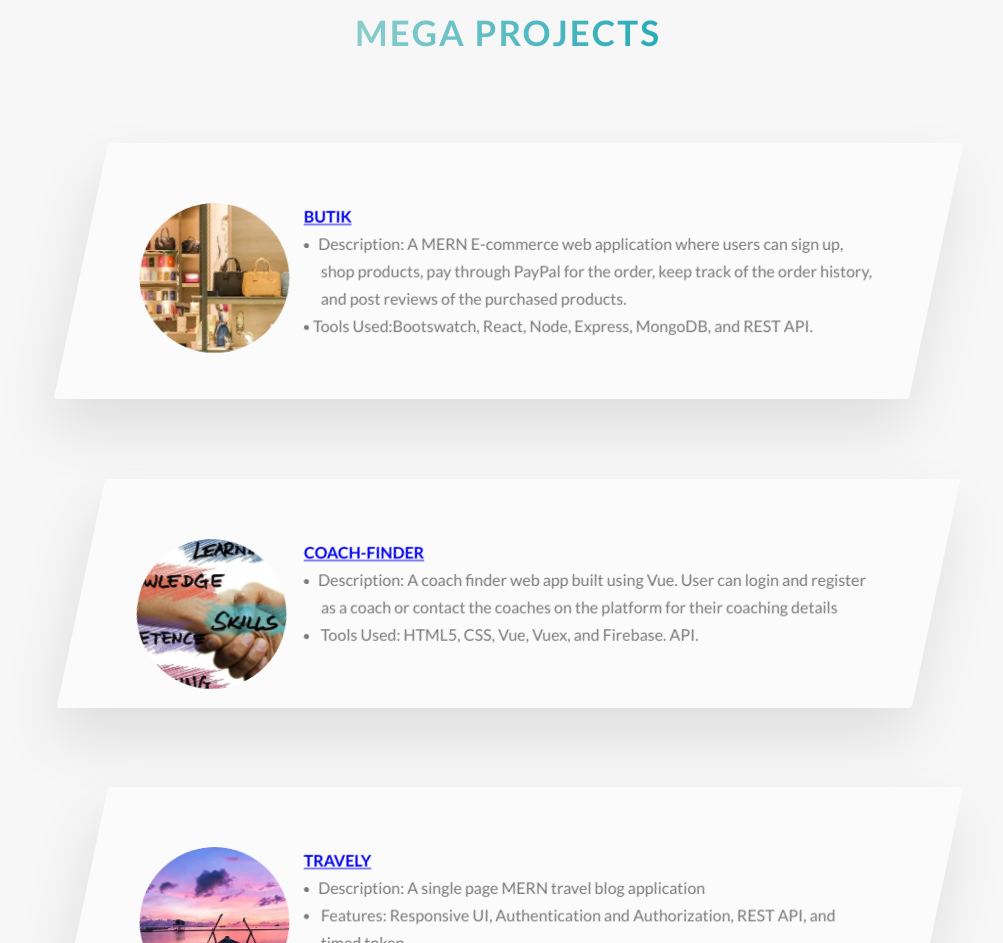
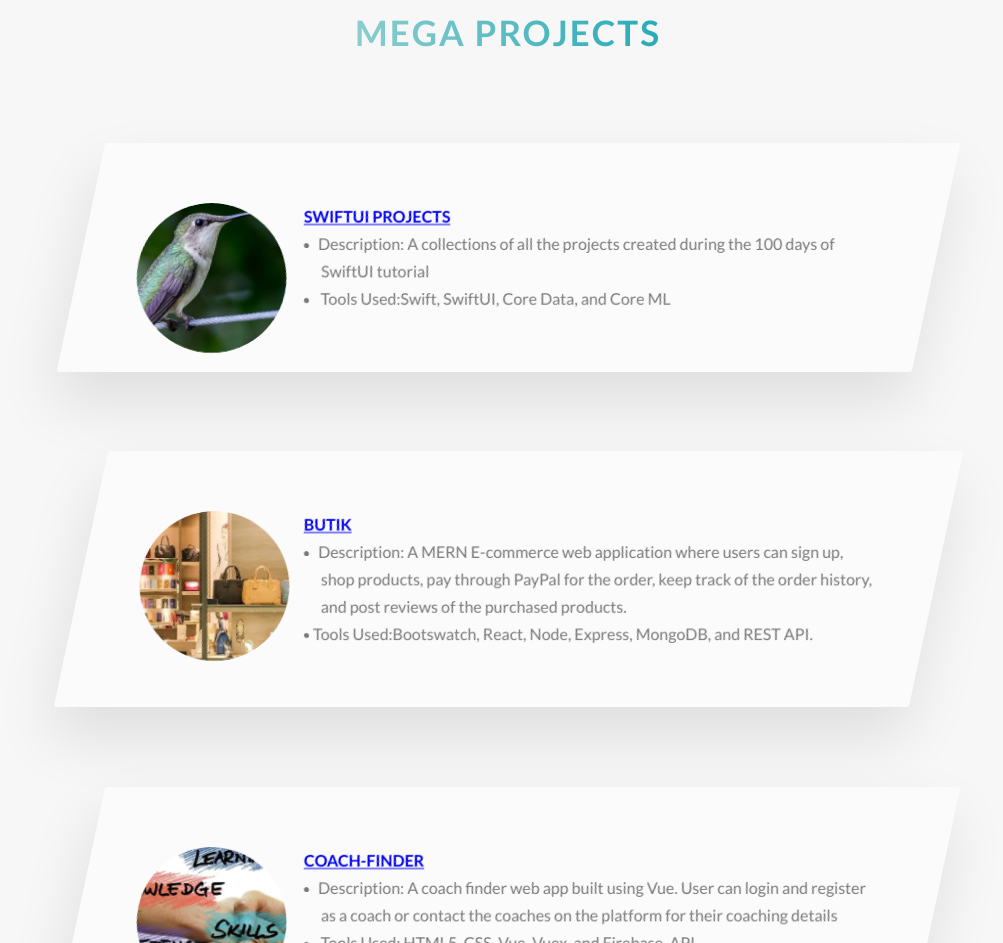
Before and after one commit to Apahadi73/portfolio-site, a website: page index.html in a window 1280 px wide. Shown: the part 5279-6222 px from the top of the page, without its empty margins (132-1135 px from the left). Drawn offline with Linux system fonts and the light colour scheme.

Commit message:
swiftui mega project added and all images compressed

```diff
--- a/index.html
+++ b/index.html
@@ -576,7 +576,35 @@
         <div class="u-center-text u-margin-bottom-big">
           <h2 class="heading-secondary">Mega Projects</h2>
         </div>
+        <div class="row">
+          <div class="story">
+            <figure class="story__shape">
+              <img src="img/swiftui.jpg" alt="Shop image" class="story__img" />
+              <figcaption
+                class="story__caption"
+                href="https://github.com/Apahadi73/SwiftUI"
+              >
+                SwiftUI Projects
+              </figcaption>
+            </figure>
+            <div class="story__text">
+              <a
+                class="heading-tertiary u-margin-bottom-small"
+                href="https://github.com/Apahadi73/SwiftUI"
+                > SwiftUI Projects</a
+              >
+              <ul>
+                <li>
+                  Description: A collections of all the projects created during the 100 days of SwiftUI tutorial
+                </li>
 
+                <li>
+                  Tools Used:Swift, SwiftUI, Core Data, and Core ML
+                </li>
+              </ul>
+            </div>
+          </div>
+        </div>
         <div class="row">
           <div class="story">
             <figure class="story__shape">
```
Also changed, not shown: img/swiftui.jpg (added).
